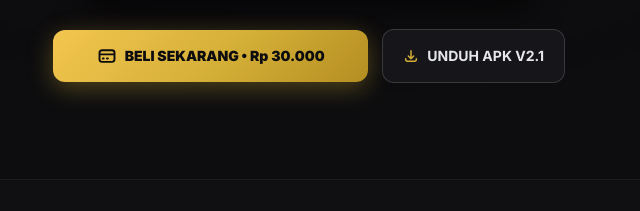
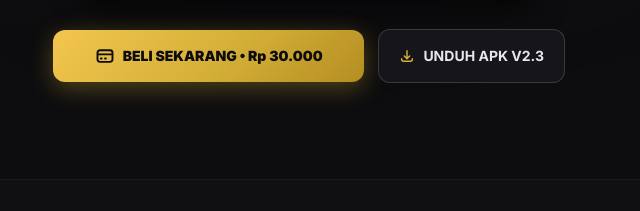
Before and after one commit to elstore397-sudo/Sonavic-downdload, a plain HTML site: page index.html in a window 1280 px wide. Shown: the part 589-800 px from the top of the page, 331-971 px from the left. Drawn offline with nearby package versions, Linux system fonts and the light colour scheme.

Commit message:
Update index.html

```diff
--- a/index.html
+++ b/index.html
@@ -162,7 +162,7 @@
           <svg class="w-4 h-4 text-gold shrink-0" fill="none" stroke="currentColor" stroke-width="2.2" viewBox="0 0 24 24">
             <path stroke-linecap="round" stroke-linejoin="round" d="M4 16v1a3 3 0 003 3h10a3 3 0 003-3v-1m-4-4l-4 4m0 0l-4-4m4 4V4"/>
           </svg>
-          <span>UNDUH APK V2.1</span>
+          <span>UNDUH APK V2.3</span>
         </a>
       </div>
     </div>
```
